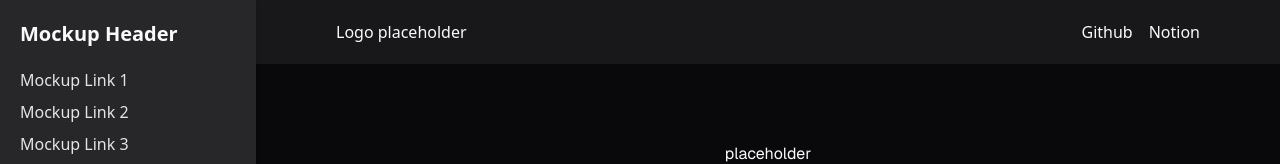
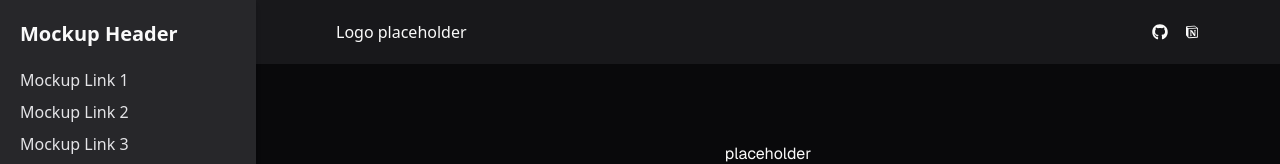
Before and after one commit to arcvra/indic_blueprints, a Next.js app in the folder client/: page / in a window 1280 px wide. Shown: the top 164 px of the page. Built offline with nearby package versions, Linux system fonts and the light colour scheme.

Commit message:
feat(header): update Header component with icons for Github and Notion links

```diff
--- a/client/app/layout/Header.jsx
+++ b/client/app/layout/Header.jsx
@@ -1,11 +1,22 @@
+import { FaGithub } from "react-icons/fa";
+import { RiNotionFill } from "react-icons/ri";
+
 export default function Header() {
     return (
-        <header className="header-layout bg-zinc-900 grid grid-cols-2 px-20 py-5">
+        <header className="header-layout bg-zinc-900 grid grid-cols-2 px-20 py-5 items-center">
             <h1>Logo placeholder</h1>
             <div className="justify-self-end-safe">
                 <ul className="flex gap-4">
-                    <li><a href="https://github.com/arcvra">Github</a></li>
-                    <li><a href="https://www.notion.so/PANELLS-Plantillas-1e7e9aaef00a8037837cdbbeac582cdb?pvs=4">Notion</a></li>
+                    <li>
+                        <a className="items-baseline" target="_blank" href="https://github.com/arcvra">
+                            <FaGithub />
+                        </a>
+                    </li>
+                    <li>
+                        <a className="items-baseline" target="_blank" href="https://www.notion.so/PANELLS-Plantillas-1e7e9aaef00a8037837cdbbeac582cdb?pvs=4">
+                            <RiNotionFill />
+                        </a>
+                    </li>
                 </ul>
             </div>
         </header>
--- a/client/package.json
+++ b/client/package.json
@@ -15,6 +15,7 @@
     "next": "15.3.2",
     "react": "^19.0.0",
     "react-dom": "^19.0.0",
+    "react-icons": "^5.5.0",
     "tailwind-merge": "^3.3.0"
   },
   "devDependencies": {
```
Also changed, not shown: 1 other file (tests, documents, lock files or other folders).
